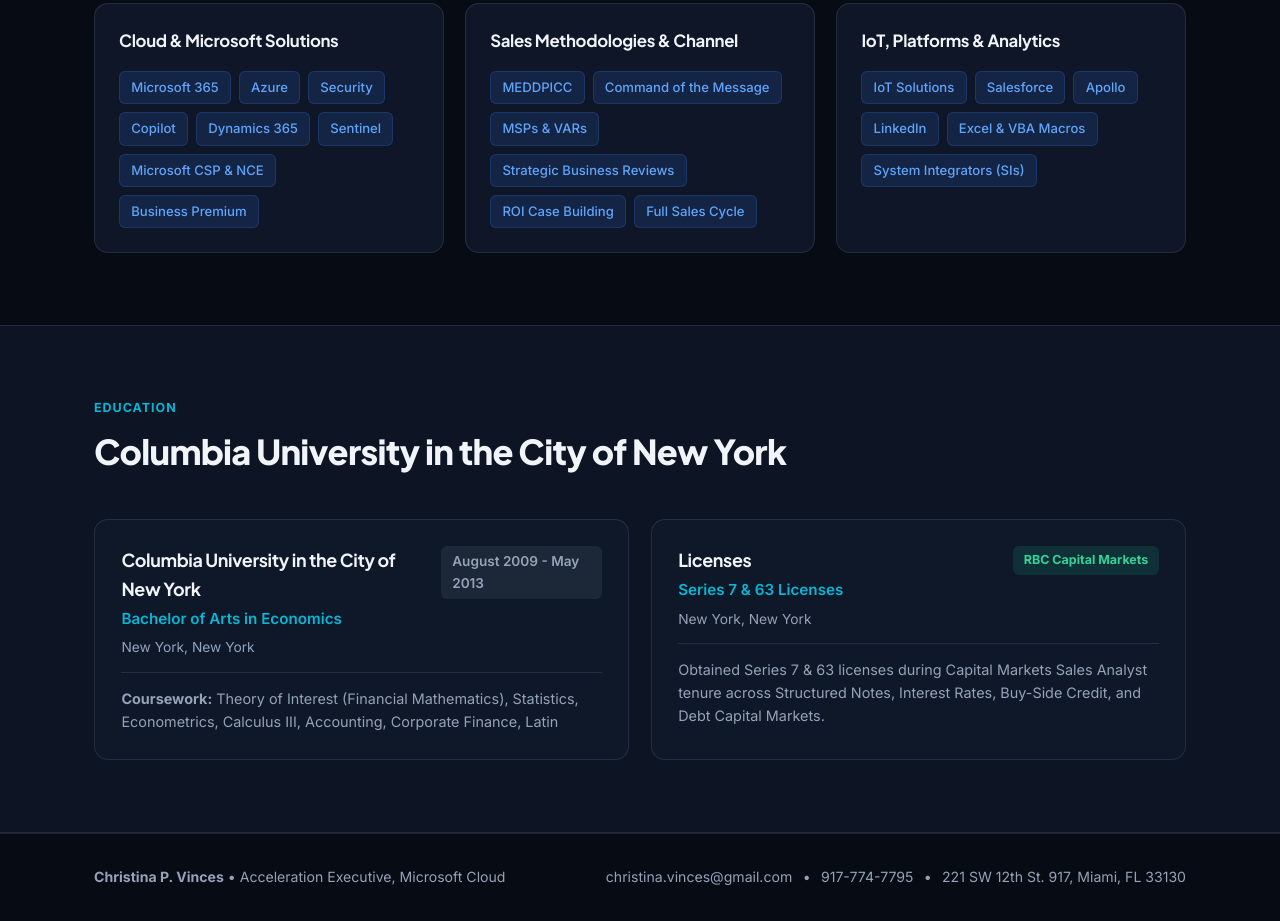
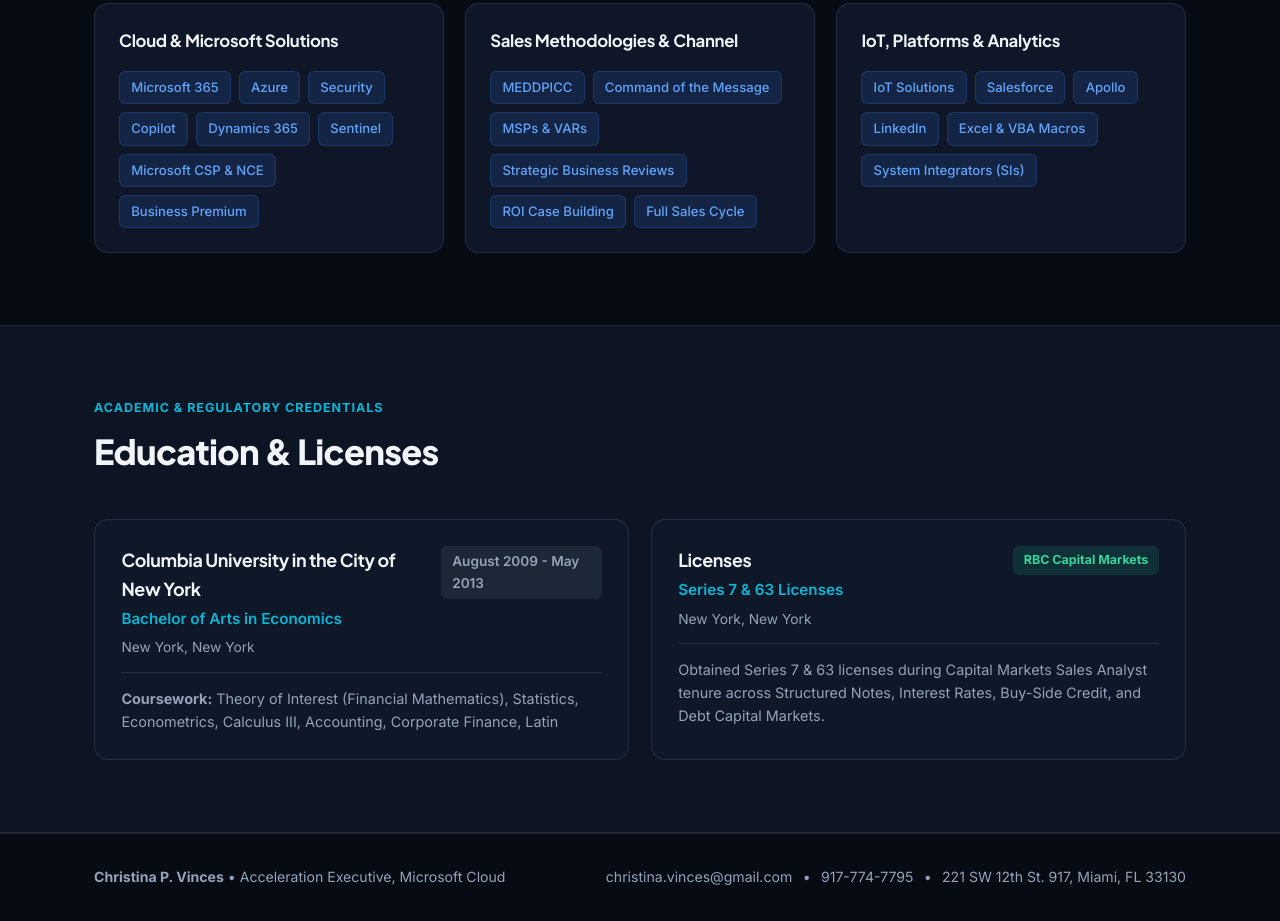
Before and after one commit to cvinces2105/resume_website, a plain HTML site: page index.html in a window 1280 px wide. Shown: the part 3808-4729 px from the top of the page. Drawn offline with Linux system fonts and the light colour scheme.

Commit message:
Add files via upload

```diff
--- a/index.html
+++ b/index.html
@@ -327,8 +327,8 @@
     <section id="education" class="section section-alt">
       <div class="container">
         <div class="section-header reveal">
-          <span class="eyebrow">Education</span>
-          <h2>Columbia University in the City of New York</h2>
+          <span class="eyebrow">Academic &amp; Regulatory Credentials</span>
+          <h2>Education &amp; Licenses</h2>
         </div>
         <div class="edu-grid">
           <article class="edu-card reveal">
```
